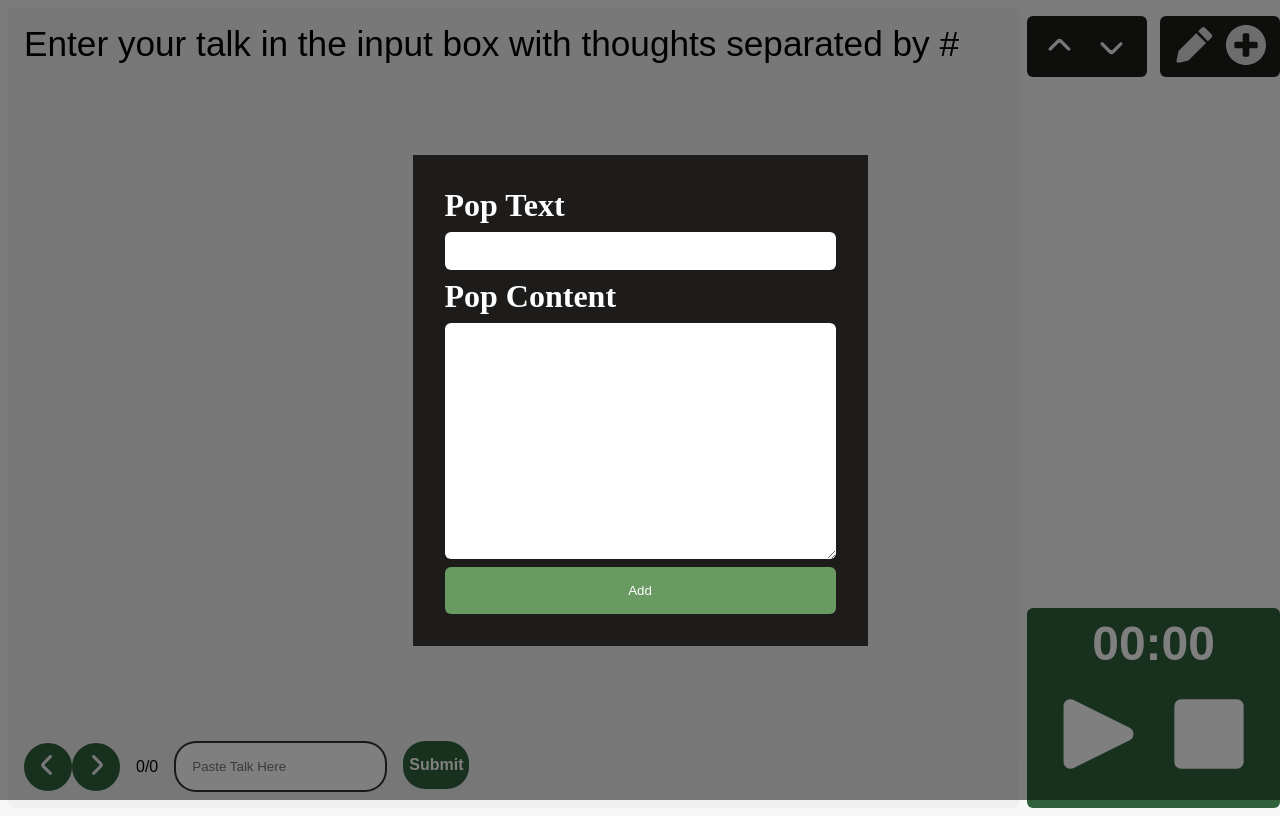
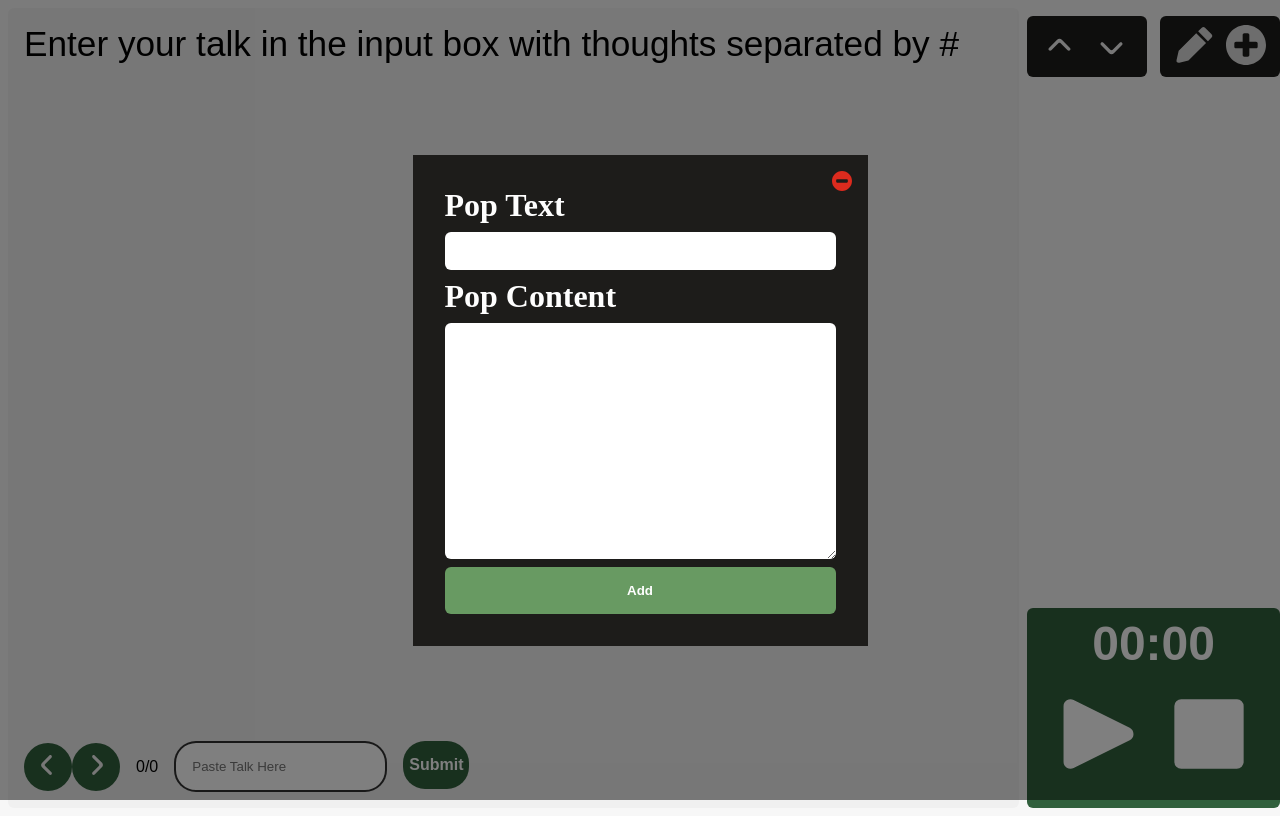
Before and after one commit to AustinMaturure/TalkAssist, a React (Vite) app in the folder Frontend/: page / in a window 1280 px wide. Both pictures are taken after a click on the button 1245 px from the left and 46 px from the top of the page. Built offline with nearby package versions, Linux system fonts and the light colour scheme; a web font is replaced by a local one.

Commit message:
Added close button for pop editor

```diff
--- a/Frontend/src/App.css
+++ b/Frontend/src/App.css
@@ -167,7 +167,7 @@
   top: 0;
   left: 0;
   width: 100%;
-  height: 100dvh;
+  height: 100svh;
   display: flex;
   justify-content: center;
   color: black;
@@ -212,7 +212,7 @@
   top: 0;
   left: 0;
   width: 100%;
-  height: 100dvh;
+  height: 100svh;
   display: flex;
   justify-content: center;
   color: black;
@@ -230,6 +230,7 @@
   gap: 0.5rem;
   background-color: #1d1c1a;
   padding: 2rem;
+  position: relative;
   box-sizing: border-box;
 }
 
@@ -251,10 +252,21 @@ textarea {
 .add-pop button {
   background-color: #689a62;
   color: #fefefe;
+  font-weight: bold;
+
   padding: 1rem;
   border-radius: 6px;
 }
 
+.close-pop-up img {
+  width: 20px;
+}
+.close-pop-up {
+  position: absolute;
+  background-color: transparent !important;
+  right: 0;
+  top: 0px;
+}
 @media screen and (max-width: 932px) {
   .pop {
     padding-right: 0.5rem;
--- a/Frontend/src/App.jsx
+++ b/Frontend/src/App.jsx
@@ -210,6 +210,12 @@ function App() {
           {showAddPop && (
             <div className="add-pop">
               <div className="add-pop-content">
+                <button
+                  className="close-pop-up"
+                  onClick={() => setShowAddPop(false)}
+                >
+                  <img src={remove} alt="" />
+                </button>
                 <h1>Pop Text</h1>
                 <input type="text" name="" id="pop-title" />
                 <h1>Pop Content</h1>
```
